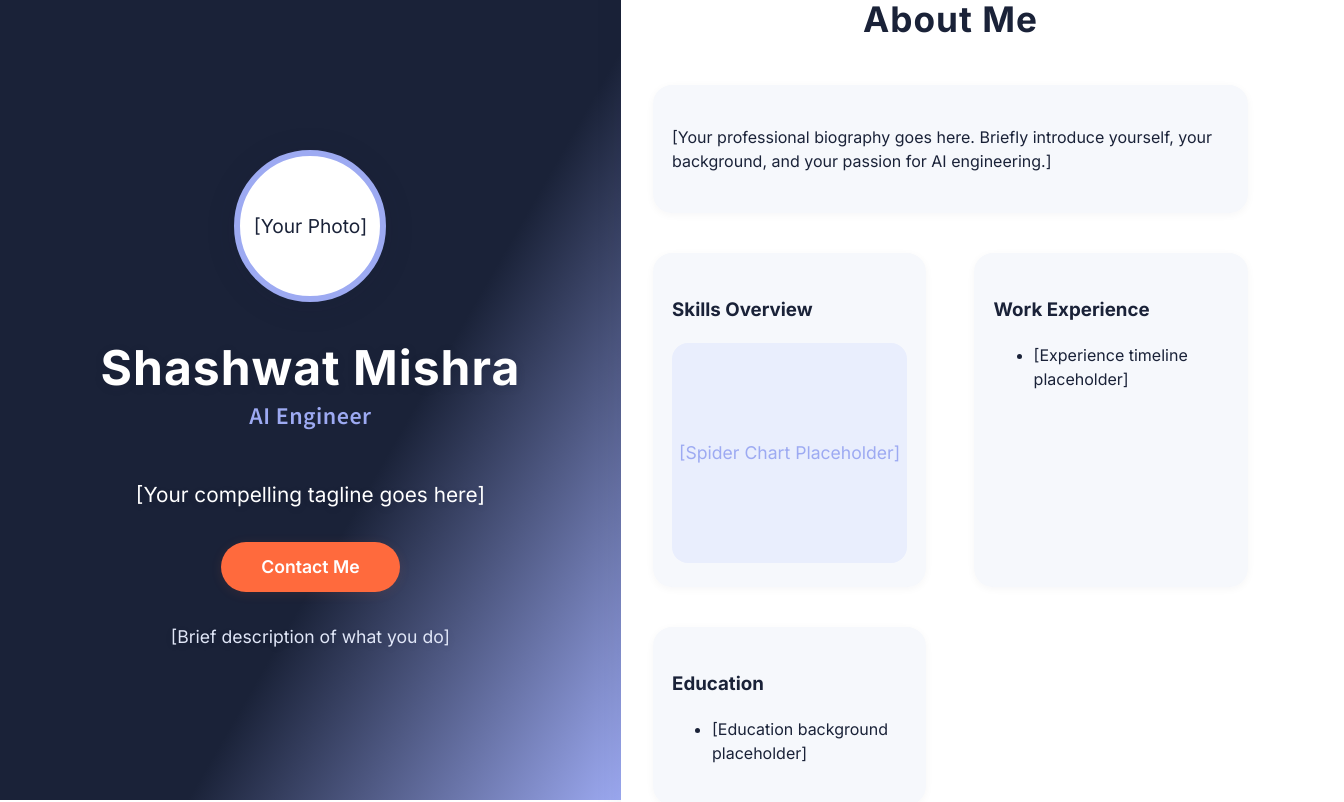
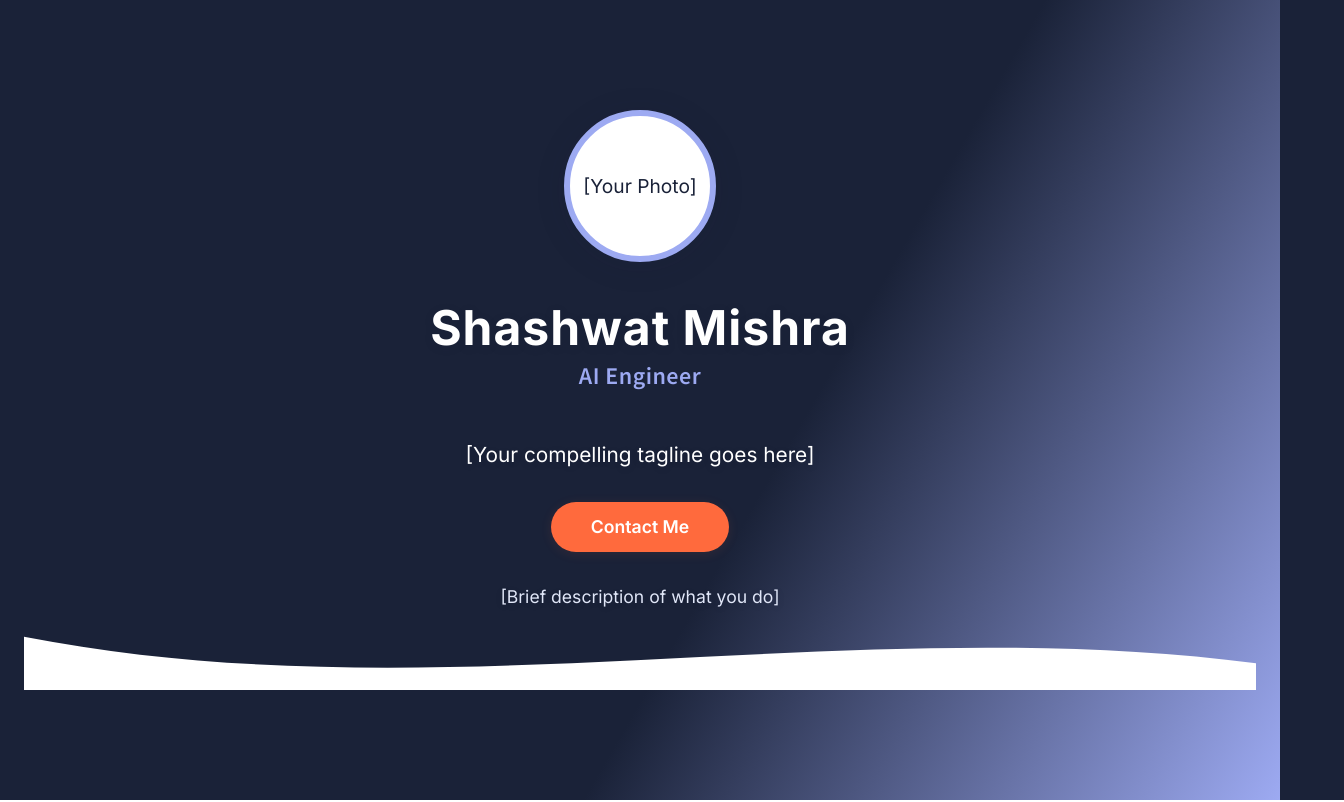
Before and after one commit to StrikerSam-Ai/Portfolio, a React (Vite) app: page / in a window 1280 px wide. Shown: the top 802 px of the page, 1344 px wide, since content can reach past the window. Built offline with nearby package versions, Linux system fonts and the light colour scheme.

Commit message:
feat: modify App.css and App.tsx

```diff
--- a/src/App.css
+++ b/src/App.css
@@ -4,27 +4,48 @@ html, body, #root {
   margin: 0;
   padding: 0;
   font-family: 'Inter', 'Source Sans Pro', Arial, sans-serif;
+  background: linear-gradient(120deg, #1A2238 60%, #9DAAF2 100%);
 }
 
 #root {
   min-height: 100vh;
-  width: 100vw;
+  width: 100%;
   display: flex;
+  flex-direction: column;
   align-items: center;
-  justify-content: center;
-  background: linear-gradient(120deg, #1A2238 60%, #9DAAF2 100%);
+  justify-content: flex-start;
+}
+
+.main-content {
+  width: 100%;
+  display: flex;
+  flex-direction: column;
+  align-items: center;
 }
 
 .hero-section {
-  width: 100vw;
   min-height: 100vh;
+  width: 100%;
   display: flex;
   flex-direction: column;
   align-items: center;
   justify-content: center;
-  background: linear-gradient(120deg, #1A2238 60%, #9DAAF2 100%);
-  padding: 0 1.5rem;
+  background: transparent;
+  padding: 0 1.5rem 0 1.5rem;
   box-sizing: border-box;
+  position: relative;
+}
+
+.hero-wave {
+  width: 100%;
+  height: 80px;
+  overflow: hidden;
+  margin-bottom: 0;
+}
+.hero-wave svg {
+  display: block;
+  width: 100%;
+  height: 100%;
 }
 
 .hero-photo {
@@ -100,19 +121,19 @@ html, body, #root {
 
 .about-section {
   width: 100%;
-  max-width: 1100px;
   min-height: 60vh;
   background: #fff;
   padding: 4rem 2rem 3rem 2rem;
   display: flex;
   flex-direction: column;
   align-items: center;
-  box-shadow: 0 8px 32px rgba(26,34,56,0.06);
-  border-radius: 2.5rem;
-  margin: 0 auto 0 auto;
-  margin-top: -3rem;
-  z-index: 2;
+  margin: 0 auto;
   position: relative;
+  top: 0;
+  z-index: 1;
+  /* Remove border-radius and box-shadow for a flat, modern look */
+  border-radius: 0;
+  box-shadow: none;
 }
 
 .about-title {
@@ -156,8 +177,14 @@ html, body, #root {
   font-size: 1.1rem;
 }
 
-body {
-  background: #1A2238;
+@media (max-width: 900px) {
+  .about-content {
+    grid-template-columns: 1fr;
+    gap: 1.5rem;
+  }
+  .about-bio {
+    grid-column: 1 / 2;
+  }
 }
 
 @media (max-width: 600px) {
@@ -174,14 +201,8 @@ body {
   .hero-section {
     padding: 0 0.5rem;
   }
-}
-
-@media (max-width: 900px) {
-  .about-content {
-    grid-template-columns: 1fr;
-    gap: 1.5rem;
-  }
-  .about-bio {
-    grid-column: 1 / 2;
+  .about-section {
+    padding: 2rem 0.5rem 2rem 0.5rem;
+    border-radius: 1.2rem 1.2rem 0 0;
   }
 }
--- a/src/App.tsx
+++ b/src/App.tsx
@@ -1,9 +1,10 @@
 import './App.css'
 import AboutSection from './AboutSection'
+import PortfolioSection from './PortfolioSection'
 
 function App() {
   return (
-    <>
+    <div className="main-content">
       <main className="hero-section">
         {/* Placeholder for your professional photo or avatar */}
         <div className="hero-photo">[Your Photo]</div>
@@ -15,9 +16,16 @@ function App() {
         <button className="hero-cta">Contact Me</button>
         {/* Brief description */}
         <p className="hero-description">[Brief description of what you do]</p>
+        {/* SVG Wave Transition */}
+        <div className="hero-wave">
+          <svg viewBox="0 0 1440 120" fill="none" xmlns="http://www.w3.org/2000/svg" preserveAspectRatio="none">
+            <path d="M0,40 C480,160 960,0 1440,80 L1440,120 L0,120 Z" fill="#fff" />
+          </svg>
+        </div>
       </main>
       <AboutSection />
-    </>
+      <PortfolioSection />
+    </div>
   )
 }
 
```
